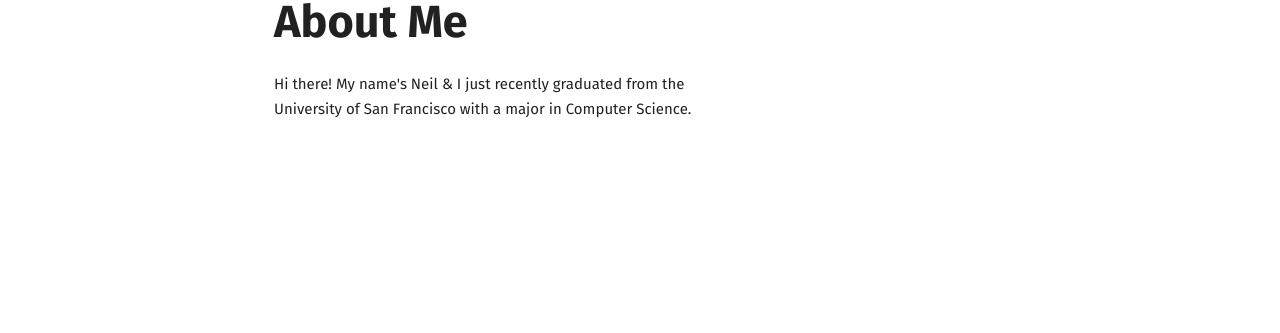
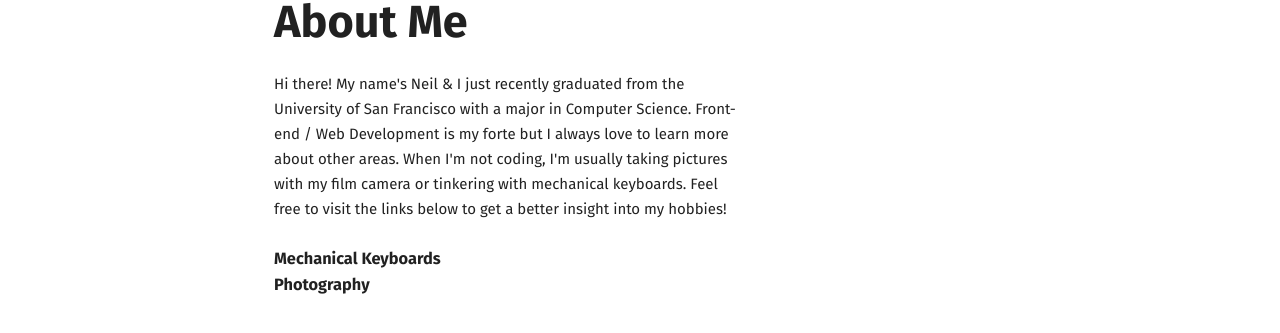
Before and after one commit to nlpulido/nlpulido.github.io, a React (Create React App) app: page /about in a window 1280 px wide. Shown: the part 559-892 px from the top of the page. Built offline with nearby package versions, Linux system fonts and the light colour scheme.

Commit message:
expanded on the about me

```diff
--- a/src/pages/About/About.css
+++ b/src/pages/About/About.css
@@ -39,3 +39,12 @@
     font-size: 15px;
     line-height: 25px;
 }
+
+.highlight {
+    font-weight: bold;
+}
+
+.hot-links {
+    width: 65vh;
+
+}
--- a/src/pages/About/About.js
+++ b/src/pages/About/About.js
@@ -10,7 +10,17 @@ function About() {
                 <div className="description">
                     <h4>Read About Me</h4>
                     <h1>About Me</h1>
-                    <p>Hi there! My name's Neil & I just recently graduated from the University of San Francisco with a major in Computer Science.</p>
+                    <p>
+                        Hi there! My name's Neil & I just recently graduated from the University of San Francisco
+                        with a major in Computer Science. Front-end / Web Development
+                        is my forte but I always love to learn more about other areas. When I'm not coding, I'm usually
+                        taking pictures with my film camera or tinkering with mechanical keyboards. Feel free to visit the links
+                        below to get a better insight into my hobbies!
+                    </p>
+                    <div className="hot-links">
+                        <h3>Mechanical Keyboards</h3>
+                        <h3>Photography</h3>
+                    </div>
                 </div>
             </div>
         </div>
```
